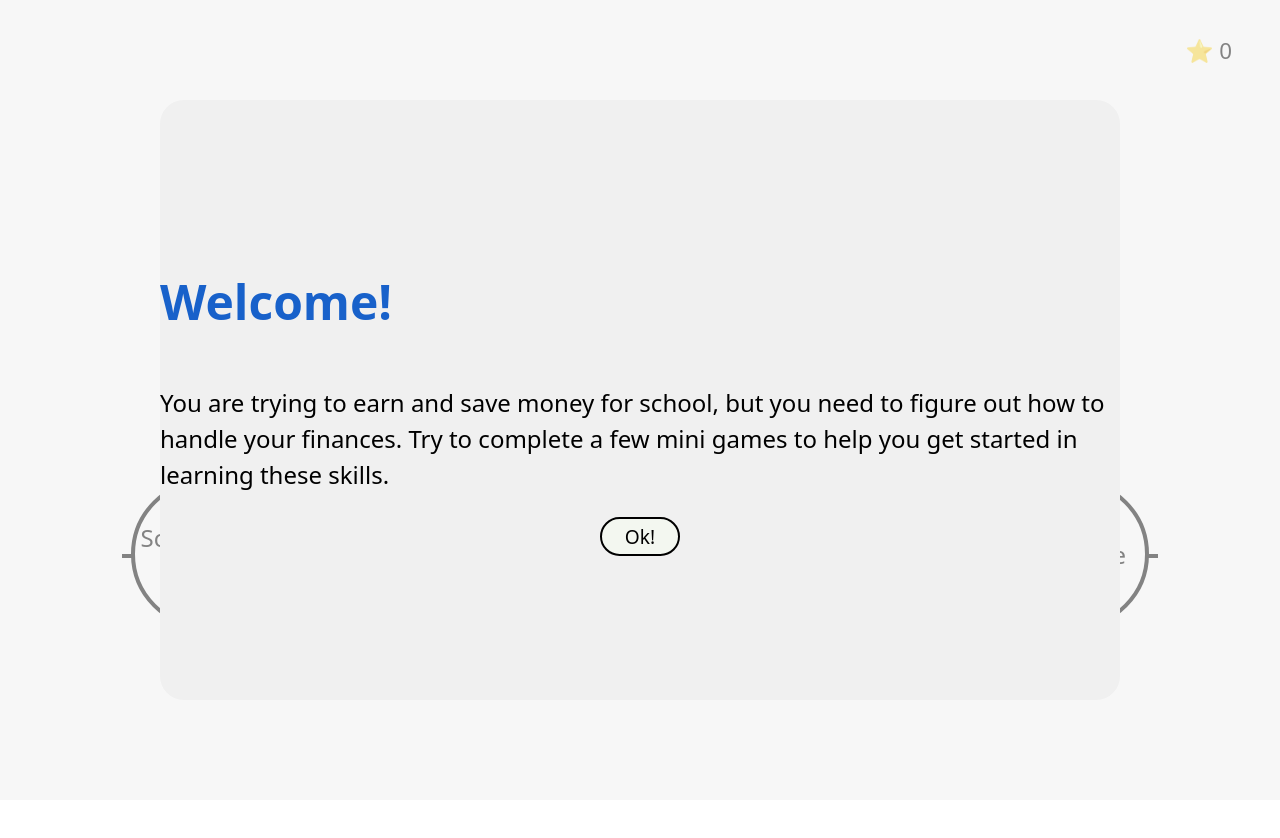
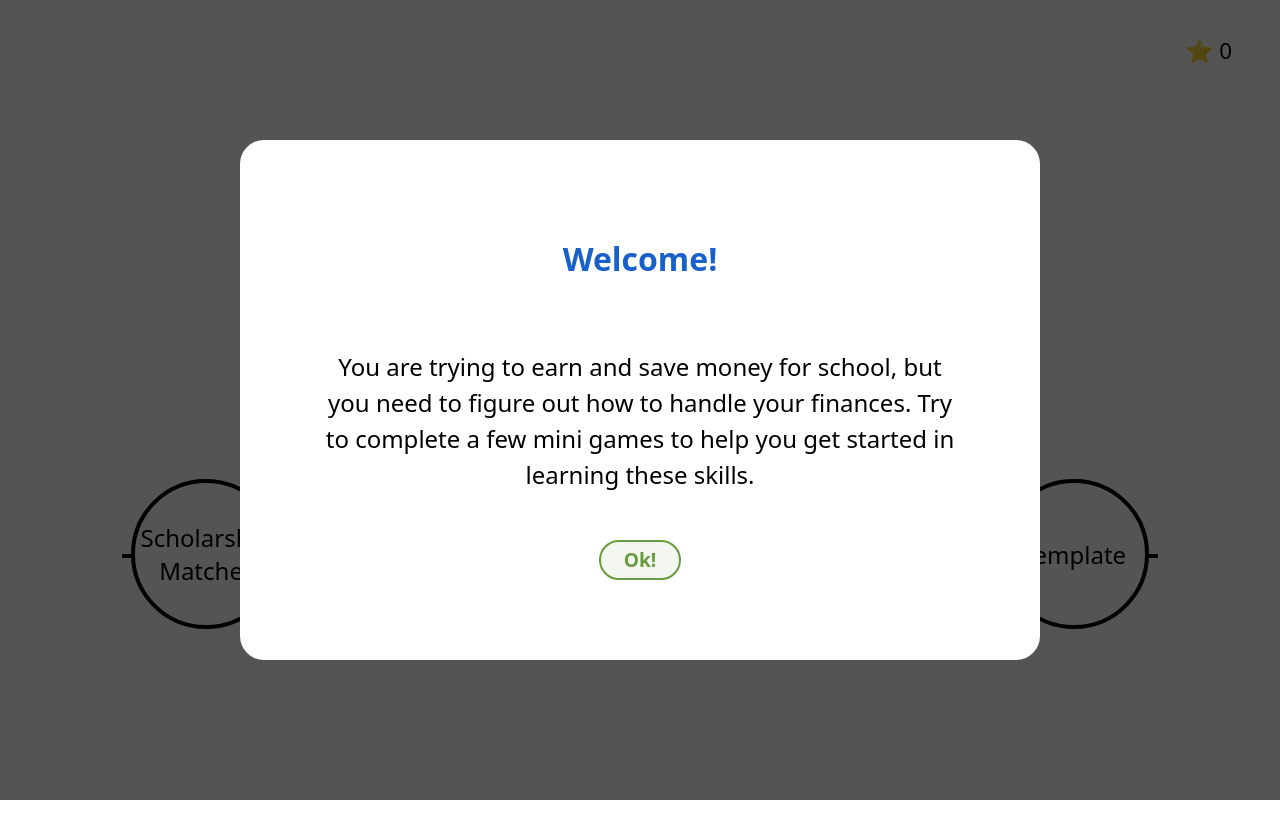
Before and after one commit to cse210-group10/cse210-group10-game, a React (Vite) app: page /map in a window 1280 px wide. Shown: the top 838 px of the page. Built offline with nearby package versions, Linux system fonts and the light colour scheme.

Commit message:
bugfix/ bugs from incorrect merging of popup styling and popup lesson styling

```diff
--- a/package.json
+++ b/package.json
@@ -36,6 +36,6 @@
     "typescript": "~5.9.3",
     "typescript-eslint": "^8.46.4",
     "vite": "^7.2.4",
-    "vitest": "^4.0.18"
+    "vitest": "^4.1.0"
   }
 }
--- a/src/components/Popup.tsx
+++ b/src/components/Popup.tsx
@@ -19,7 +19,7 @@ const Popup: React.FC<PopupProps> = ({
             <h1 className="popup-title">{title}</h1>
             <p className="popup-content">{content}</p>
             <button
-            className="close-button"
+            className="popup-button"
             onClick={onClose}
             >
             Ok!
--- a/src/components/PopupLesson.tsx
+++ b/src/components/PopupLesson.tsx
@@ -31,7 +31,7 @@ const PopupLesson: React.FC<PopupPropsLesson> = ({
             <h1 className="popup-title">{title}</h1>
             <p className="popup-content">{currentLessons[contentID].lessonContent}</p>
             <button
-            className="lesson-button"
+            className="popup-button"
             onClick={onClickNext}
             >
             Next
--- a/src/components/styles.css
+++ b/src/components/styles.css
@@ -28,35 +28,35 @@
   justify-content: center;
   align-items: center;
   z-index: 1000;
-  background-color: #f0f0f08b;
+  background-color: #000000ab;
 }
 
 .popup {
-  background-color: #f0f0f0;
-  width: 75vw;
-  height: 75vh;
+  background-color: #ffffff;
+  width: 50vw;
+  height: 45vh;
   border-radius: 20px;
   /* padding: 1rem; */
   border-radius: 1.5rem;
-  text-align: left;
+  text-align: center;
   display: flex;
   flex-direction: column;
-  justify-content: center;
+  justify-content: space-between; /* pushes header top, button bottom */
   align-items: center;
+  padding: 5rem;                  /* breathing room around edges */
   opacity: 1;
 }
 
 .popup-title {
-  font-size: 3rem;
+  font-size: 2rem;
   margin-bottom: 2rem;
   font-weight: bold;
   color: #1861CA;
-  width: 100%;
   word-break: break-word;
   overflow-wrap: break-word;
 }
 
-.close-button {
+.popup-button {
   background-color: #F3F7F0;
   color: #689B40;
   border: 0.17rem solid;
@@ -67,10 +67,19 @@
   font-weight: bold;
   border-radius: 2rem;
   cursor: pointer;
-  font-weight: normal;
-  color: #000;
 }
 
 .popup-content {
   color: #000;
+  font-size: 1.5rem;
+  flex: 1;
+  overflow-y: auto;
+  width: 100%;
+  display: flex;
+  align-items: flex-start; /* was center — top-anchors text so it scrolls down, not up */
+  justify-content: center;
+  padding: 1rem 0;
+  box-sizing: border-box;
+  word-break: break-word;
+  overflow-wrap: break-word;
 }
```
